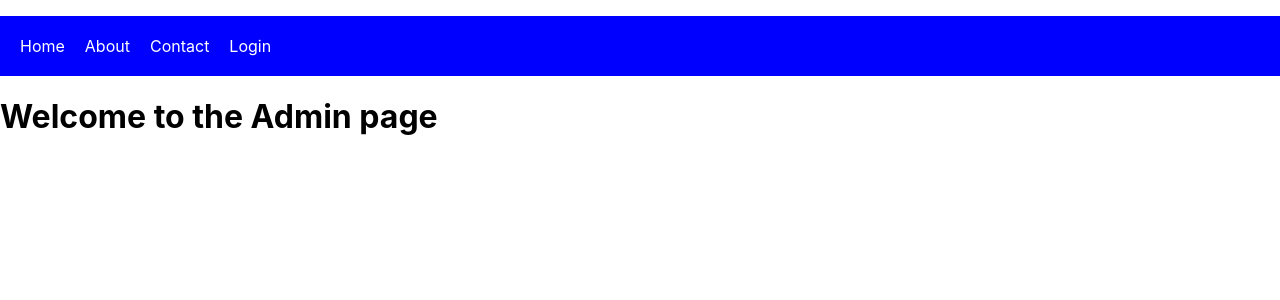
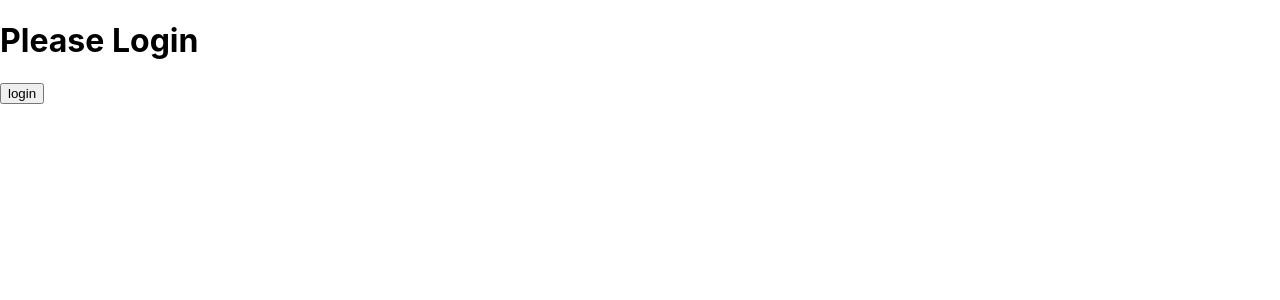
Before and after one commit to kiran-uravakonda/ReactjsPractice, a React (Create React App) app: page / in a window 1280 px wide. Shown: the top 300 px of the page. Built offline with nearby package versions, Linux system fonts and the light colour scheme.

Commit message:
conditional rendering

```diff
--- a/src/App.js
+++ b/src/App.js
@@ -1,37 +1,34 @@
-import './App.css'
-var isLogin=false;
-let isAdmin=true
+import React,{useState} from 'react'
+
 function App() {
+  let[isLogin,setLogin]=useState(false)
   return (
     <div>
-     <Header></Header>
-
-     {
-      isAdmin &&  <Admin/>
-     }
+      {isLogin ? (
+        <div>
+          <h1>Welcome Back</h1>
+          <button onClick={Logout}>logout</button>
+        </div>
+      ) : (
+        <div>
+          <h1>Please Login</h1>
+          <button onClick={Login}>login</button>
+        </div>
+      )}
     </div>
   );
+
+  function Login(){
+      setLogin(true)
+  }
+  function Logout(){
+    setLogin(false)
+  }
+
 }
 
-function Header(){
-  return(
-    <div>
-      <ul>
-        <li>Home</li>
-        <li>About</li>
-        <li>Contact</li>
-        {
-          isLogin?<li>Logout</li>:<li>Login</li>
-        }
-      </ul>
-    </div>
-  )
-}
 
-function Admin(){
-  return(
-    <h1>Welcome to the Admin page</h1>
-  )
-}
+
+
 
 export default App;
```
